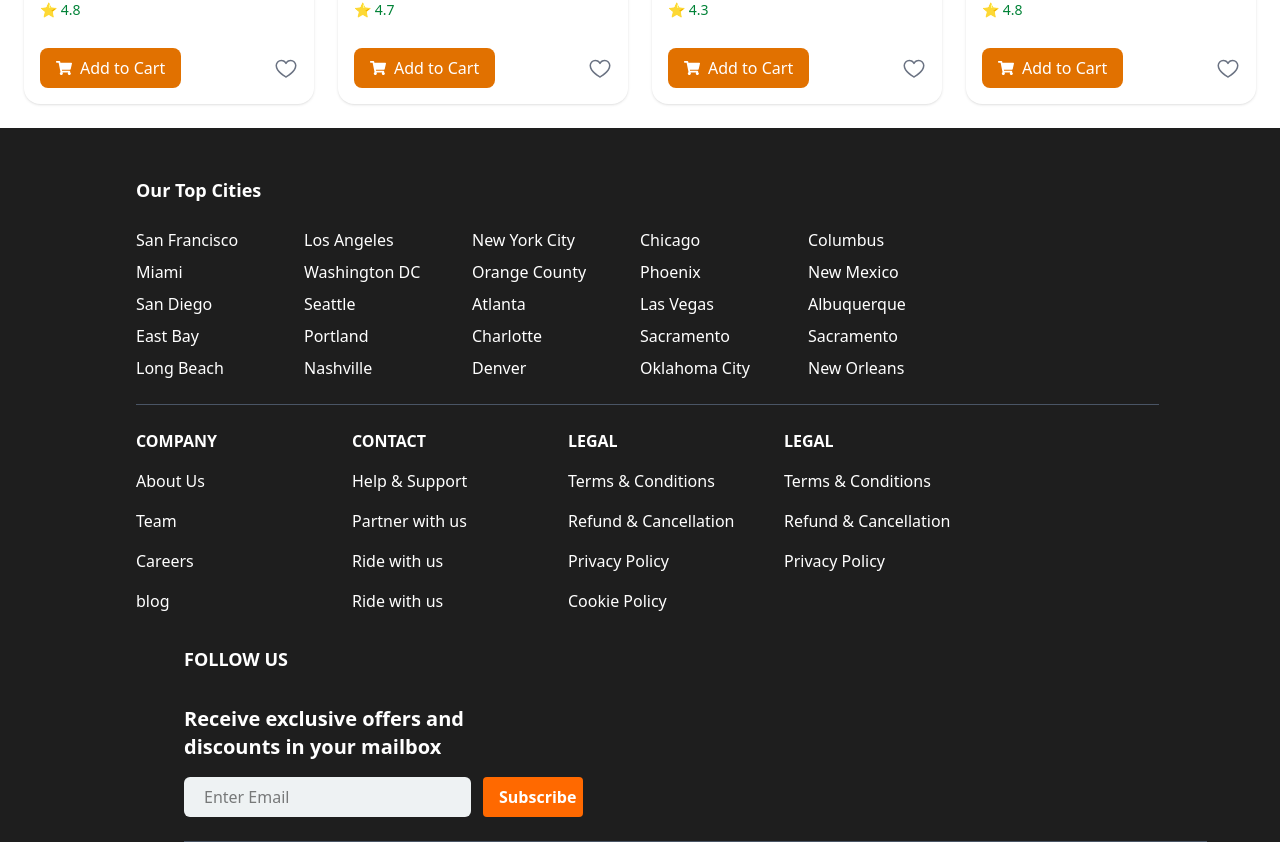
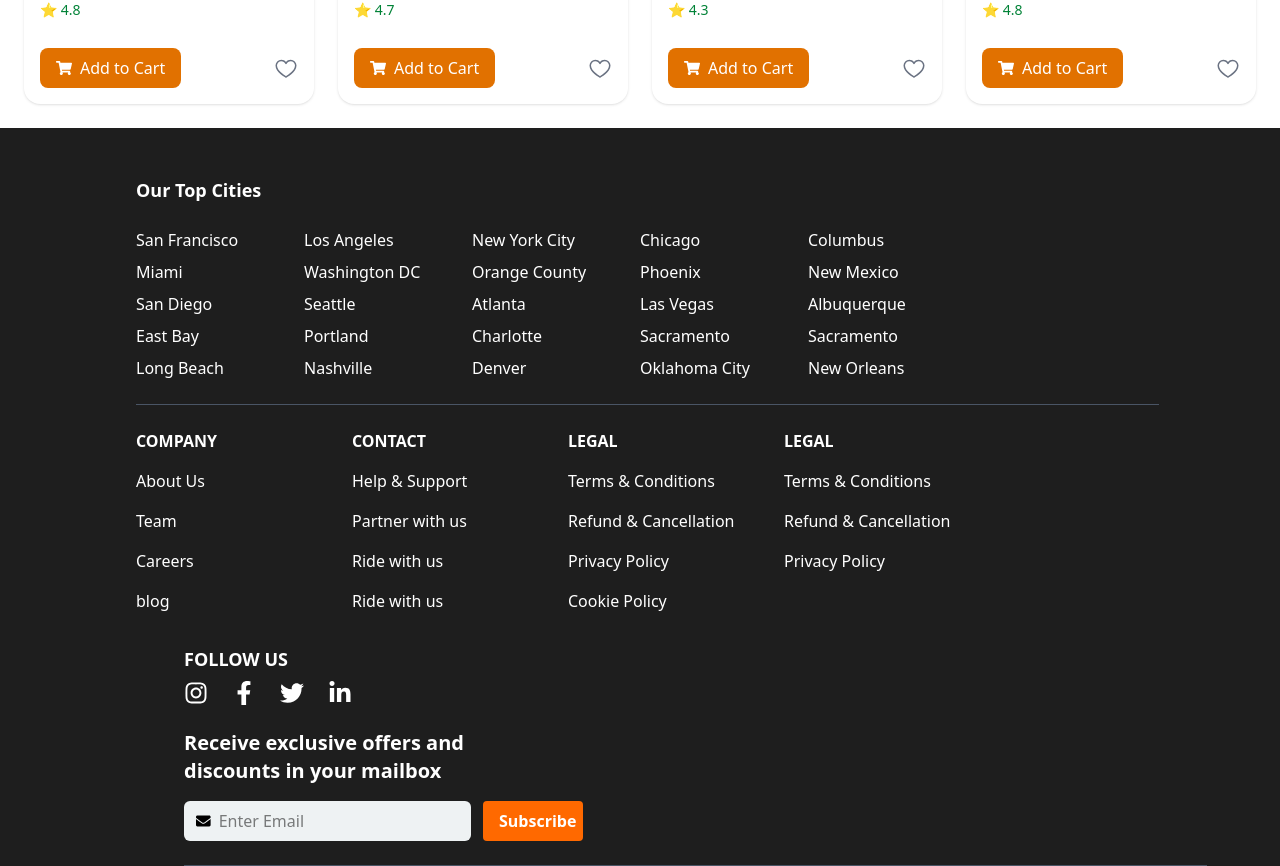
Before and after one commit to thakursatyam317/ReactEveryDaySpecial, a React (Vite) app in the folder frontend/: page / in a window 1280 px wide. Shown: the part 2632-3498 px from the top of the page. Before the commit the page ends 3474 px from the top, so only its background shows below. Built offline with nearby package versions, Linux system fonts and the light colour scheme; no server answers.

Commit message:
update footer

```diff
--- a/frontend/package.json
+++ b/frontend/package.json
@@ -15,10 +15,12 @@
     "axios": "^1.9.0",
     "framer-motion": "^12.23.0",
     "lucide-react": "^0.513.0",
+    "qrcode.react": "^4.2.0",
     "react": "^19.1.0",
     "react-dom": "^19.1.0",
     "react-hot-toast": "^2.5.2",
     "react-icons": "^5.5.0",
+    "react-qr-code": "^2.0.18",
     "react-router-dom": "^7.6.1",
     "recharts": "^3.0.2"
   },
--- a/frontend/src/components/Footer.jsx
+++ b/frontend/src/components/Footer.jsx
@@ -1,9 +1,15 @@
 import React from "react";
+import {
+  FaInstagram,
+  FaFacebookF,
+  FaTwitter,
+  FaLinkedinIn,
+  FaEnvelope,
+} from "react-icons/fa";
 
 const Footer = () => {
   return (
-    <>
-      <footer className="bg-[#1e1e1e] text-white pt-12 px-6 mt-[0px] mb-[-25Px]">
+    <footer className="bg-[#1e1e1e] text-white pt-12 px-6 mt-[0px] mb-[-25px]">
       <div className="max-w-screen-xl mx-auto">
         {/* Top Cities */}
         <h1 className="text-lg font-bold ml-28 mb-6">Our Top Cities</h1>
@@ -68,9 +74,7 @@ const Footer = () => {
               {row.map((item, i) => (
                 <span
                   key={i}
-                    className={`w-44 text-start ${
-                      idx === 0 ? "font-bold" : ""
-                    }`}
+                  className={`w-44 text-start ${idx === 0 ? "font-bold" : ""}`}
                 >
                   {item}
                 </span>
@@ -82,9 +86,38 @@ const Footer = () => {
         {/* Social Media Icons */}
         <h1 className="text-lg font-bold ml-40 mt-8">FOLLOW US</h1>
         <div className="flex gap-6 ml-40 mt-2 text-2xl">
-            <i className="bi bi-instagram"></i>
-            <i className="bi bi-facebook"></i>
-            <i className="bi bi-twitter"></i>
+          <a
+            href="https://www.instagram.com/thakursatyam317/"
+            target="_blank"
+            rel="noopener noreferrer"
+            className="hover:text-orange-500"
+          >
+            <FaInstagram />
+          </a>
+          <a
+            href="https://www.facebook.com/profile.php?id=100049060613734"
+            target="_blank"
+            rel="noopener noreferrer"
+            className="hover:text-orange-500"
+          >
+            <FaFacebookF />
+          </a>
+          <a
+            href="https://www.twitter.com/yourprofile"
+            target="_blank"
+            rel="noopener noreferrer"
+            className="hover:text-orange-500"
+          >
+            <FaTwitter />
+          </a>
+          <a
+            href="https://www.linkedin.com/in/thakursatyam2005/"
+            target="_blank"
+            rel="noopener noreferrer"
+            className="hover:text-orange-500"
+          >
+            <FaLinkedinIn />
+          </a>
         </div>
 
         {/* Subscription Input */}
@@ -93,7 +126,7 @@ const Footer = () => {
         </h1>
         <div className="flex items-center ml-40">
           <div className="flex items-center bg-[#eef2f3] text-black px-3 py-2 rounded-md w-[287px]">
-              <i className="bi bi-envelope mr-2"></i>
+            <FaEnvelope className="mr-2" />
             <input
               type="email"
               placeholder="Enter Email"
@@ -108,7 +141,6 @@ const Footer = () => {
         <hr className="my-6 ml-40 w-[83%] border-gray-600" />
       </div>
     </footer>
-    </>
   );
 };
 
--- a/frontend/src/pages/PaymentPage.jsx
+++ b/frontend/src/pages/PaymentPage.jsx
@@ -1,9 +1,11 @@
 import React, { useState } from "react";
+import QRcode from "react-qr-code";
 import { useNavigate } from "react-router-dom";
 import QRImage from "../assets/QR_Code.jpg";
 import { SiPhonepe, SiPaytm, SiGooglepay } from "react-icons/si";
 import { IoArrowBack } from "react-icons/io5";
 import axios from "axios";
+import QRCode from "react-qr-code";
 
 // ✅ Utility to safely parse localStorage JSON
 const getParsedLocalStorage = (key) => {
@@ -88,7 +90,7 @@ const PaymentPage = () => {
     <>
       <button
         onClick={() => navigate(-1)}
-        className="ml-2 mt-4 bg-amber-500 hover:bg-amber-600 text-white px-4 py-2 rounded-full flex items-center"
+        className="ml-2 mt-10 bg-amber-500 hover:bg-amber-600 text-white px-4 py-2 rounded-full flex items-center"
       >
         <IoArrowBack className="mr-1" /> Back
       </button>
@@ -103,7 +105,7 @@ const PaymentPage = () => {
         <h2 className="text-2xl font-bold text-center mb-6">💳 Choose Payment Method</h2>
 
         {/* QR Payment */}
-        <div className="border p-4 rounded mb-6">
+        {/* <div className="border p-4 rounded mb-6">
           <h3 className="text-xl font-semibold mb-2">Scan & Pay via QR</h3>
           <img src={QRImage} alt="QR Code" className="w-64 h-64 mx-auto mb-4" />
           <button
@@ -112,7 +114,14 @@ const PaymentPage = () => {
           >
             Done & Place Order (₹{finalAmount.toFixed(2)})
           </button>
-        </div>
+        </div> */}
+        <QRCode
+          size ={400}
+          value="https://www.instagram.com/thakursatyam317/"
+          className="m-5"
+        />
+
+
 
         {/* UPI Apps */}
         <div className="border p-4 rounded mb-6">
```
Also changed, not shown: 1 other file (tests, documents, lock files or other folders). Lines whose indentation alone changed are shown as unchanged.
